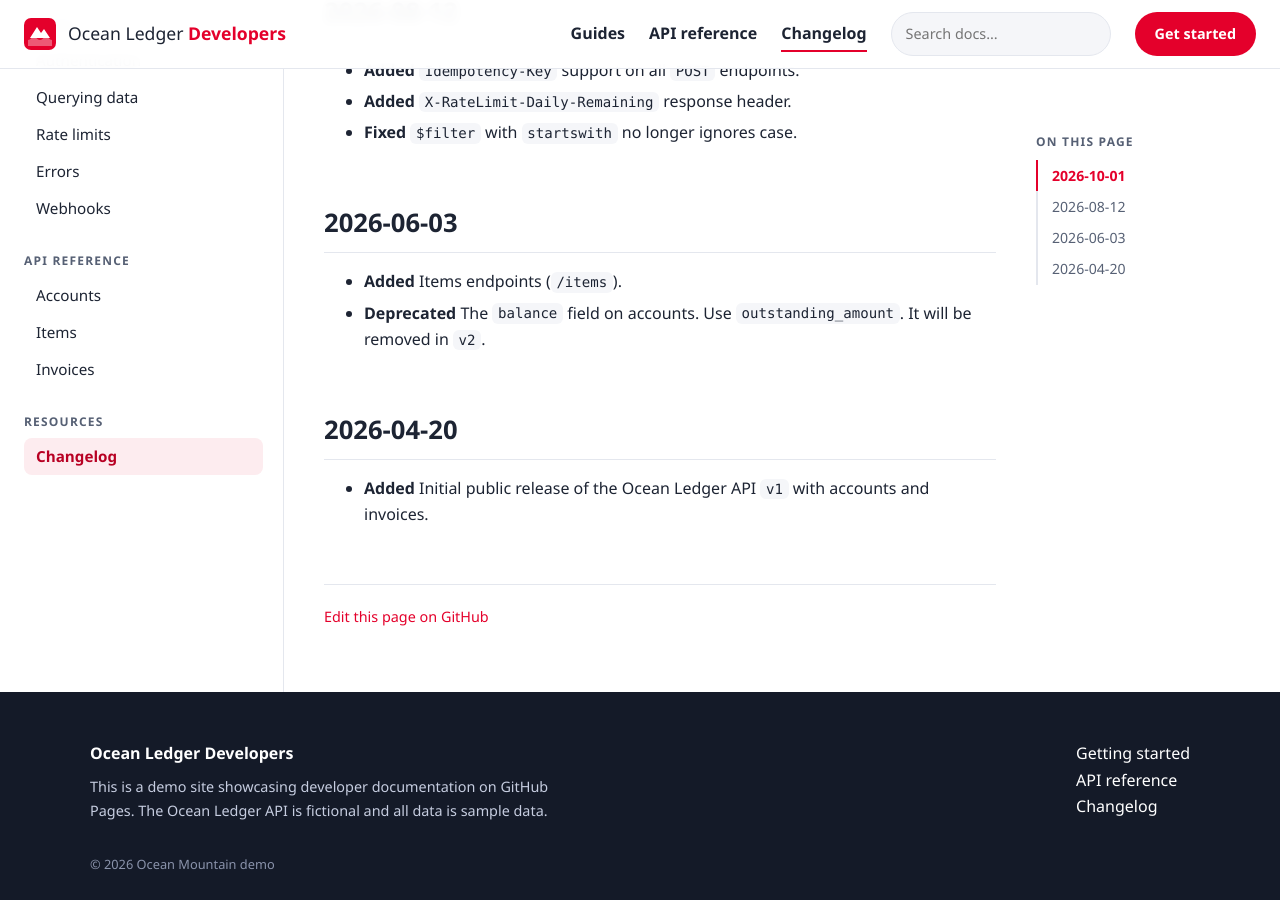
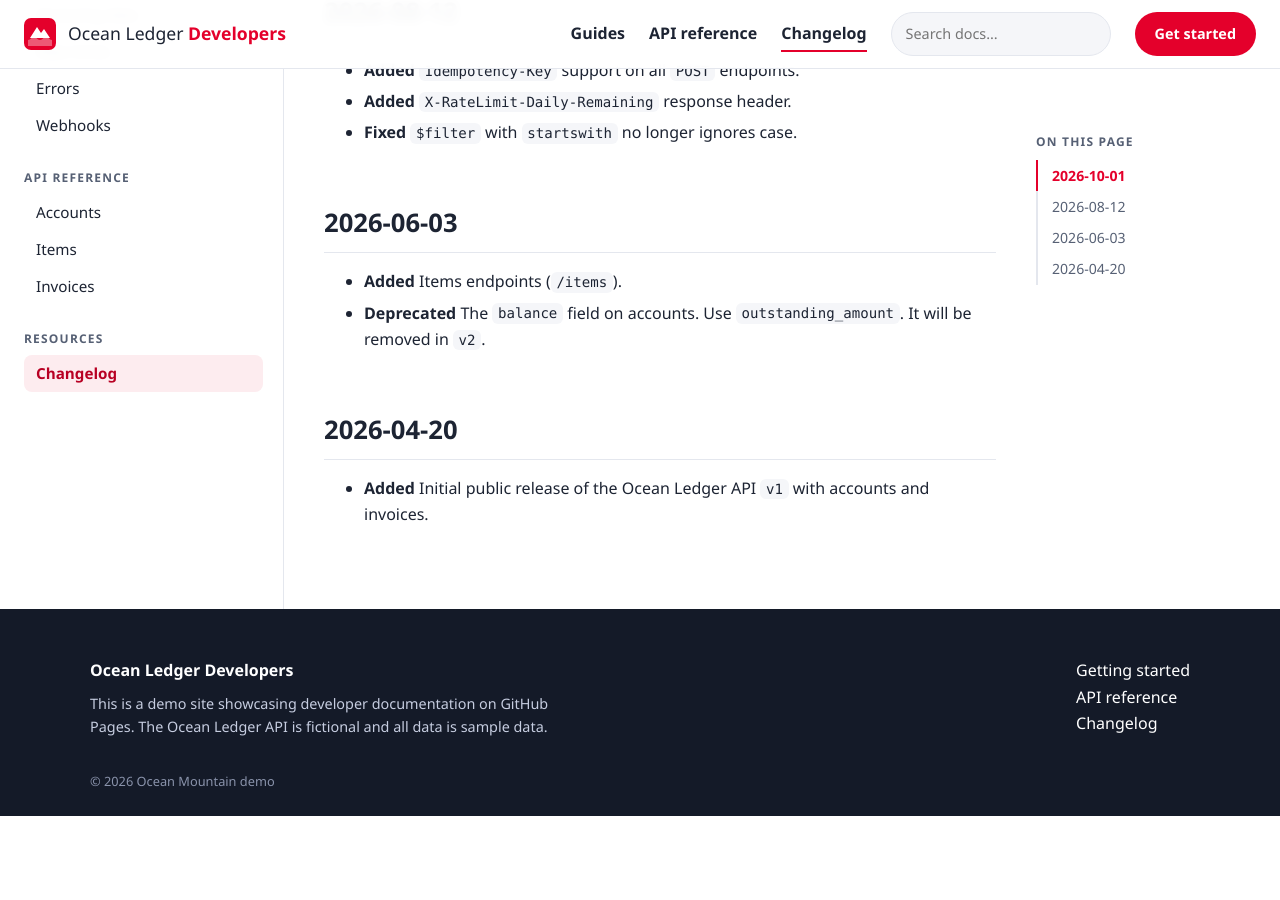
Before and after one commit to oceanmountain/oceanmountain.github.io, a Jekyll site: the page built from _docs/changelog.md, in a window 1280 px wide and 900 px high, scrolled down 498 px. Built offline with Jekyll 4.4.1, drawn with Linux system fonts in a browser that asks for light colours; after the commit the page ends 1314 px from its top, so only the background shows below that.

Commit message:
Remove edit link

```diff
--- a/_layouts/doc.html
+++ b/_layouts/doc.html
@@ -20,10 +20,6 @@ body_class: page-doc
     <div class="prose">
       {{ content }}
     </div>
-
-    <div class="doc-footer">
-      <a class="edit-link" href="https://github.com/oceanmountain/oceanmountain.github.io/edit/main/{{ page.path }}">Edit this page on GitHub</a>
-    </div>
   </article>
 
   <aside class="doc-toc" aria-label="On this page">
```
